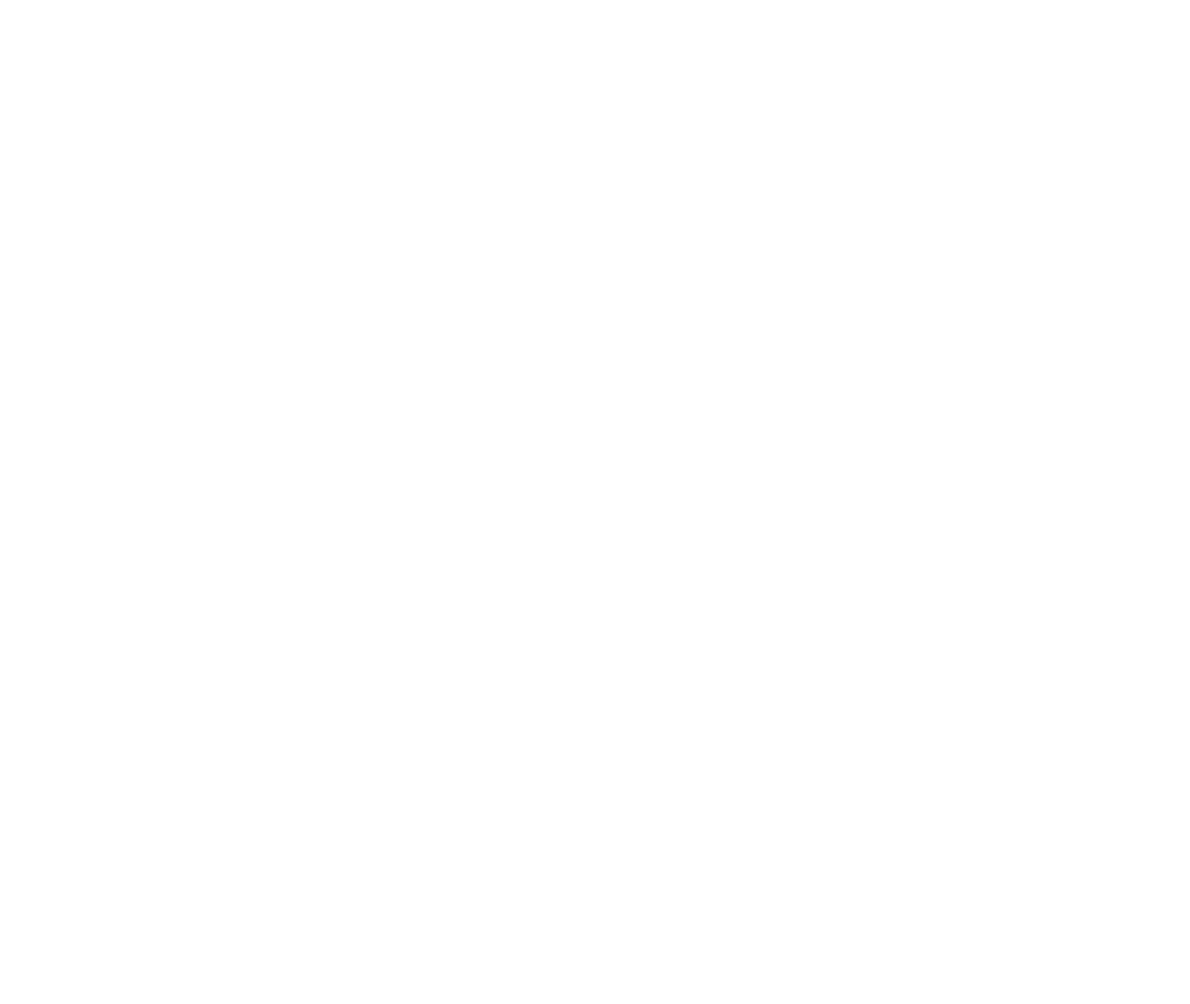
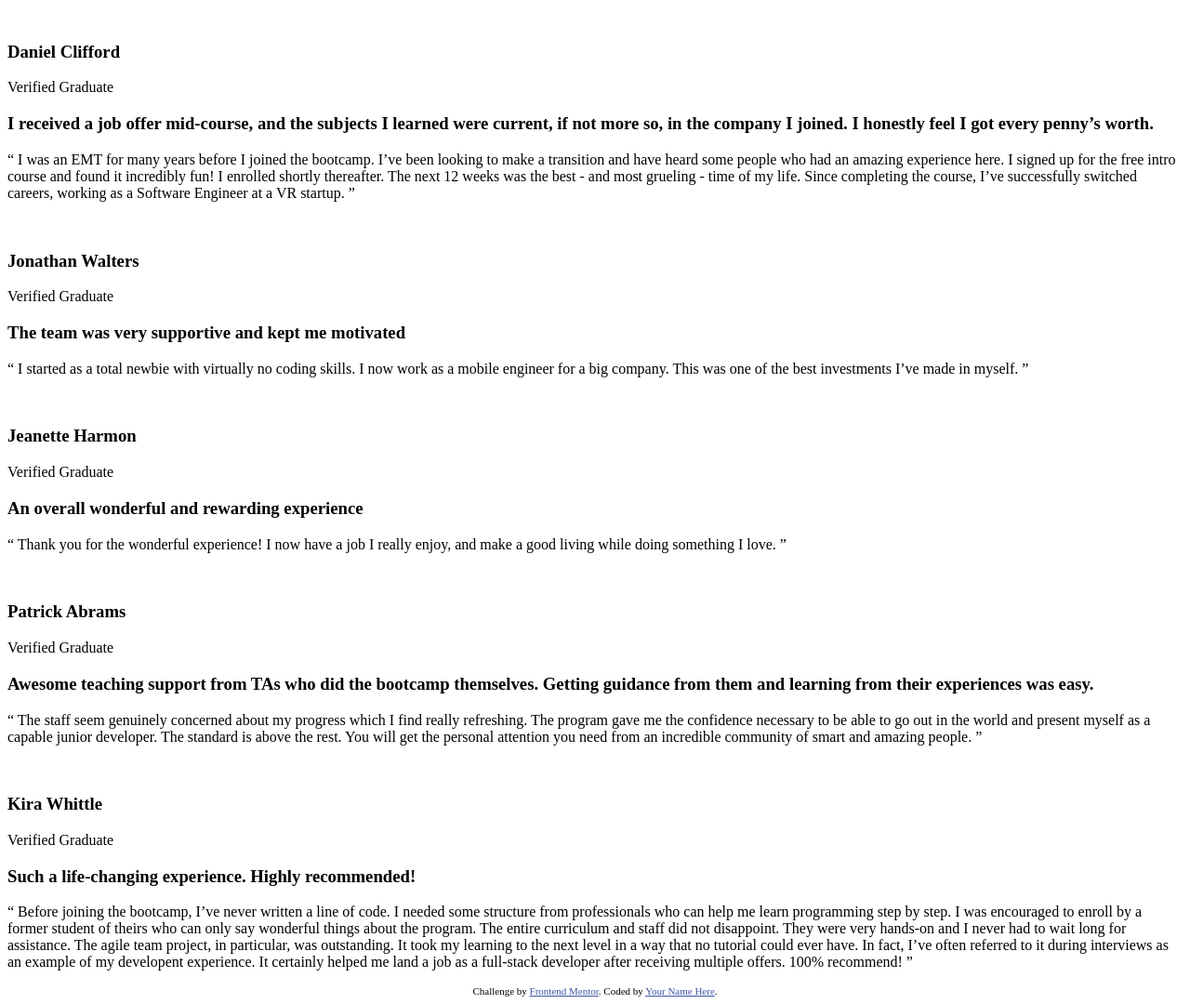
Before and after one commit to ParvinValiyev/iatc, a website: page lesson10/index.html in a window 1280 px wide. Shown: the whole page at 93% size. Before the commit the page ends 800 px from the top, so only its background shows below. Drawn offline with Linux system fonts and the light colour scheme.

Commit message:
feat:modified index

```diff
--- a/lesson10/index.html
+++ b/lesson10/index.html
@@ -1,11 +1,118 @@
 <!DOCTYPE html>
 <html lang="en">
 <head>
-    <meta charset="UTF-8">
-    <meta name="viewport" content="width=device-width, initial-scale=1.0">
-    <title>Testimonals</title>
+  <meta charset="UTF-8">
+  <meta name="viewport" content="width=device-width, initial-scale=1.0"> <!-- displays site properly based on user's device -->
+
+  <link rel="icon" type="image/png" sizes="32x32" href="./images/favicon-32x32.png">
+
+  <title>Frontend Mentor | [Challenge Name Here]</title>
+
+  <!-- Feel free to remove these styles or customise in your own stylesheet 👍 -->
+  <style>
+    .attribution { font-size: 11px; text-align: center; }
+    .attribution a { color: hsl(228, 45%, 44%); }
+  </style>
 </head>
 <body>
-
+    <div class="testimonals">
+        <article>
+            <div class="header">
+                <img src="" alt="" class="profile">
+                <h3>Daniel Clifford</h3>
+                <p>Verified Graduate</p>
+            </div>
+            <div class="body">
+                <h3>
+                    I received a job offer mid-course, and the subjects I learned were current, if not more so,
+                    in the company I joined. I honestly feel I got every penny’s worth.
+                </h3>
+                <p>
+                    “ I was an EMT for many years before I joined the bootcamp. I’ve been looking to make a
+                    transition and have heard some people who had an amazing experience here. I signed up
+                    for the free intro course and found it incredibly fun! I enrolled shortly thereafter.
+                    The next 12 weeks was the best - and most grueling - time of my life. Since completing
+                    the course, I’ve successfully switched careers, working as a Software Engineer at a VR startup. ”
+                </p>
+            </div>
+        </article>
+        <article>
+            <div class="header">
+                <img src="" alt="" class="profile">
+                <h3>Jonathan Walters</h3>
+                <p>Verified Graduate</p>
+            </div>
+            <div class="body">
+                <h3>
+                    The team was very supportive and kept me motivated
+                </h3>
+                <p>
+                    “ I started as a total newbie with virtually no coding skills. I now work as a mobile engineer
+                    for a big company. This was one of the best investments I’ve made in myself. ”
+                </p>
+            </div>
+        </article>
+        <article>
+            <div class="header">
+                <img src="" alt="" class="profile">
+                <h3>Jeanette Harmon</h3>
+                <p>Verified Graduate</p>
+            </div>
+            <div class="body">
+                <h3>
+                    An overall wonderful and rewarding experience
+                </h3>
+                <p>
+                    “ Thank you for the wonderful experience! I now have a job I really enjoy, and make a good living
+                    while doing something I love. ”
+                </p>
+            </div>
+        </article>
+        <article>
+            <div class="header">
+                <img src="" alt="" class="profile">
+                <h3>Patrick Abrams</h3>
+                <p>Verified Graduate</p>
+            </div>
+            <div class="body">
+                <h3>
+                    Awesome teaching support from TAs who did the bootcamp themselves. Getting guidance from them and
+                    learning from their experiences was easy.
+                </h3>
+                <p>
+                    “ The staff seem genuinely concerned about my progress which I find really refreshing. The program
+                    gave me the confidence necessary to be able to go out in the world and present myself as a capable
+                    junior developer. The standard is above the rest. You will get the personal attention you need from
+                    an incredible community of smart and amazing people. ”
+                </p>
+            </div>
+        </article>
+        <article>
+            <div class="header">
+                <img src="" alt="" class="profile">
+                <h3>Kira Whittle</h3>
+                <p>Verified Graduate</p>
+            </div>
+            <div class="body">
+                <h3>
+                    Such a life-changing experience. Highly recommended!
+                </h3>
+                <p>
+                    “ Before joining the bootcamp, I’ve never written a line of code. I needed some structure from
+                    professionals who can help me learn programming step by step. I was encouraged to enroll by a former
+                    student of theirs who can only say wonderful things about the program. The entire curriculum and staff
+                    did not disappoint. They were very hands-on and I never had to wait long for assistance. The agile team
+                    project, in particular, was outstanding. It took my learning to the next level in a way that no tutorial
+                    could ever have. In fact, I’ve often referred to it during interviews as an example of my developent
+                    experience. It certainly helped me land a job as a full-stack developer after receiving multiple offers.
+                    100% recommend! ”
+                </p>
+            </div>
+        </article>
+    </div>
+  <div class="attribution">
+    Challenge by <a href="https://www.frontendmentor.io?ref=challenge" target="_blank">Frontend Mentor</a>.
+    Coded by <a href="#">Your Name Here</a>.
+  </div>
 </body>
 </html>
```
